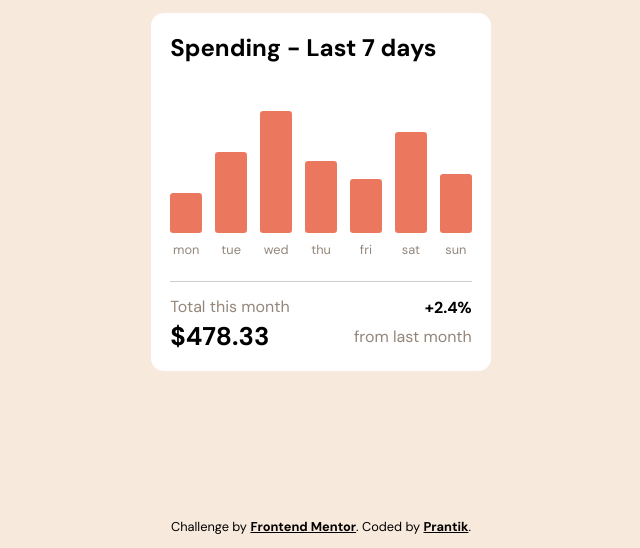
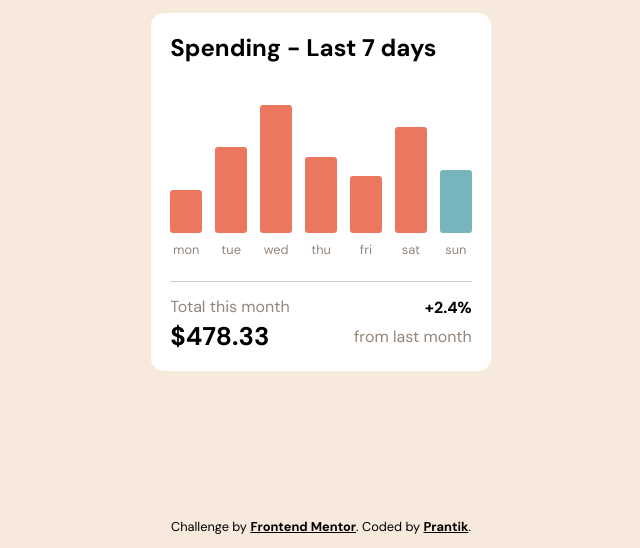
Before and after one commit to prantiknoor/frontend-mentor-challenges, a plain HTML site: page expenses-chart-component/index.html in a window 1280 px wide. Shown: the part 252-800 px from the top of the page, without its empty margins (319-959 px from the left). Drawn offline with Linux system fonts and the light colour scheme.

Commit message:
bar height issue solved.

```diff
--- a/expenses-chart-component/script.js
+++ b/expenses-chart-component/script.js
@@ -14,16 +14,16 @@ response = fetchData("./data.json");
 
 console.log(response.data);
 
+const maxAmount = Math.max(...response.data.map((el) => el.amount));
+
 response.data.forEach((el, i) => {
-  var highlight = "";
-  const bound = 55.0;
-  const marginTop =  43 - (el.amount / bound * 43);
-  console.log(marginTop);
-  if (new Date().getDay() - 1 == i) {
-    highlight = "chart__bar--highlight"
-  }
+  const barHeight = (el.amount / maxAmount) * 100;
+  const positionTop = 100 - barHeight;
+  const highlight =
+    (new Date().getDay() + 6) % 7 == i ? "chart__bar--highlight" : "";
+
   chart.innerHTML += `
-    <div class="chart__bar ${highlight}" style="margin-top: ${marginTop}%" >
+    <div class="chart__bar ${highlight}" style="height: ${barHeight}%; top: ${positionTop}%" >
       <div class="tooltip">$${el.amount}</div>
       <div class="chart__bar__date">${el.day}</div>
     </div>
--- a/expenses-chart-component/styles.css
+++ b/expenses-chart-component/styles.css
@@ -99,6 +99,7 @@ main {
     display: flex;
     justify-content: space-between;
     margin: 2.6rem 0 3rem 0;
+    position: relative;
 }
 
 .chart__bar {
@@ -112,7 +113,6 @@ main {
 
 .chart__bar--highlight {
     background-color: var(--color-cyan);
-    bottom: 0;
 }
 
 .chart__bar:hover {
```
